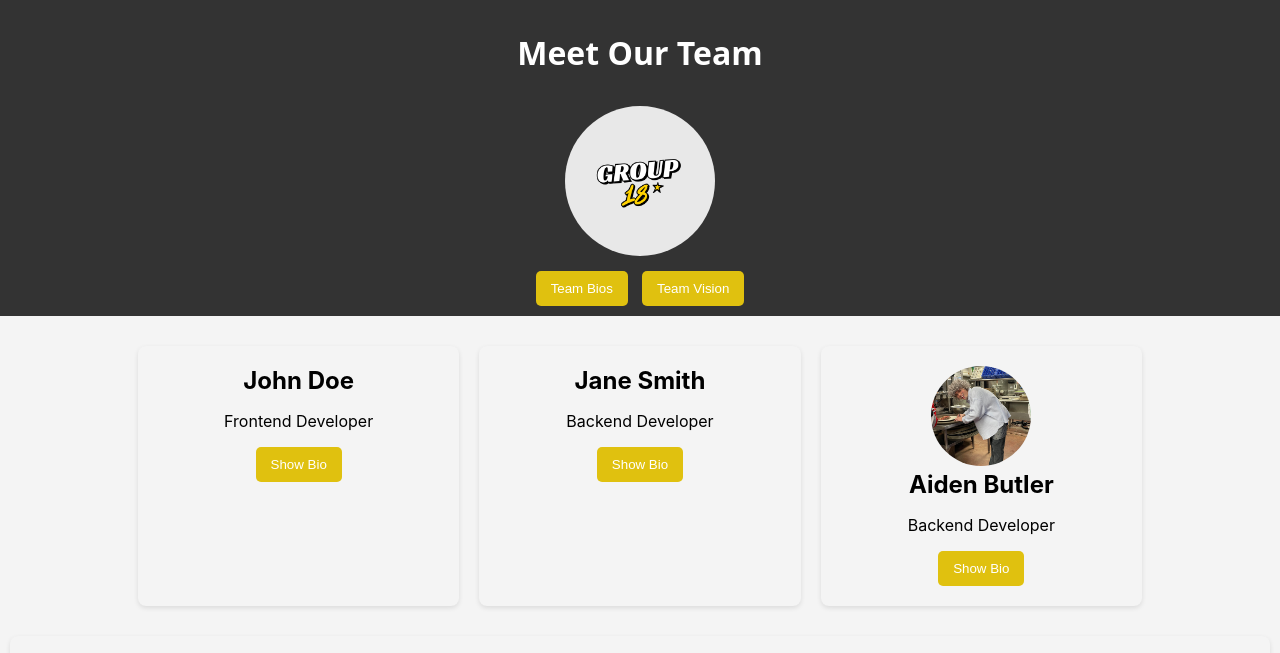
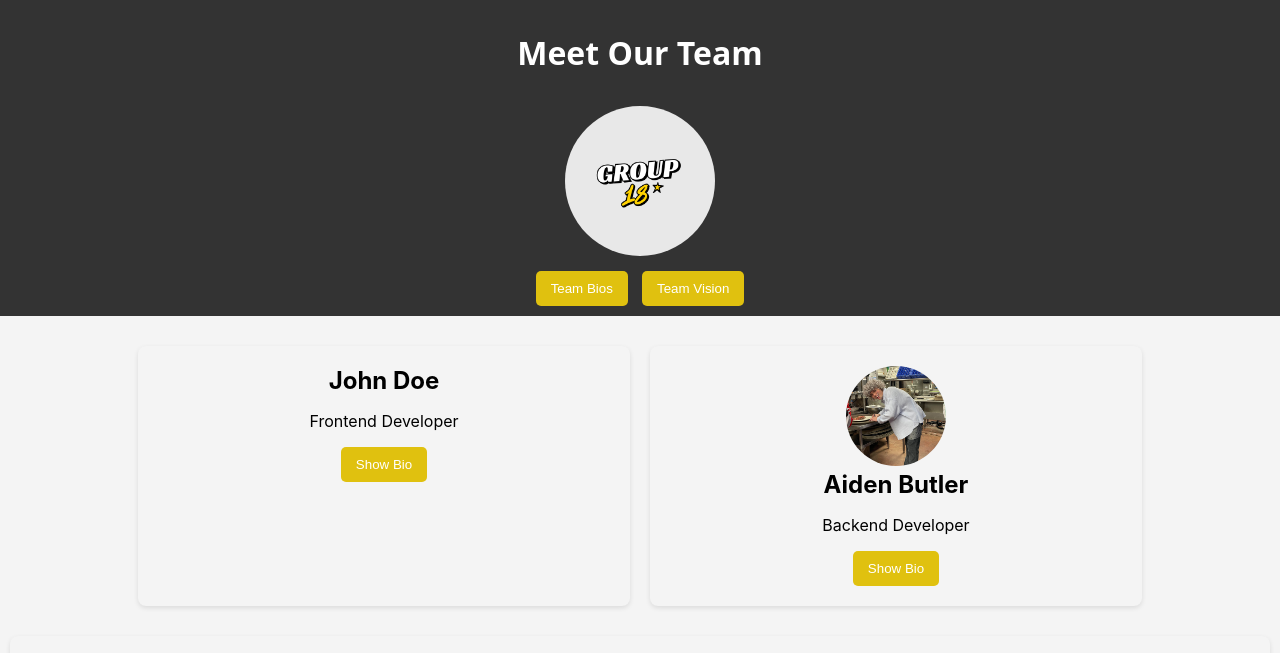
Before and after one commit to arbutler2003/Group-ITSC-3155-TeamWebpage, a plain HTML site: page group_bio_template/index.html in a window 1280 px wide. Shown: the top 653 px of the page. Drawn offline with Linux system fonts and the light colour scheme; a script that the page names is missing; files whose address does not match are found by name.

Commit message:
Update index.html

```diff
--- a/group_bio_template/index.html
+++ b/group_bio_template/index.html
@@ -28,13 +28,6 @@
         <p>Frontend Developer</p>
         <button onclick="toggleBio('bio1')">Show Bio</button>
         <p id="bio1" class="bio">John is a skilled frontend developer with 5 years of experience in creating responsive web applications.</p>
-    </div>
-
-    <div class="card">
-        <h2>Jane Smith</h2>
-        <p>Backend Developer</p>
-        <button onclick="toggleBio('bio2')">Show Bio</button>
-        <p id="bio2" class="bio">Jane is a backend developer specializing in server-side logic and database management.</p>
     </div>
 
     <div class="card">
```
